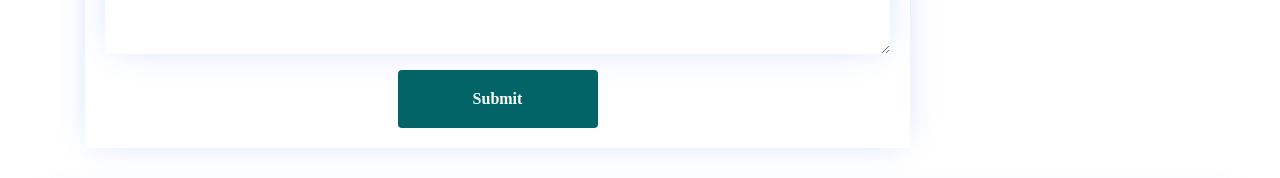
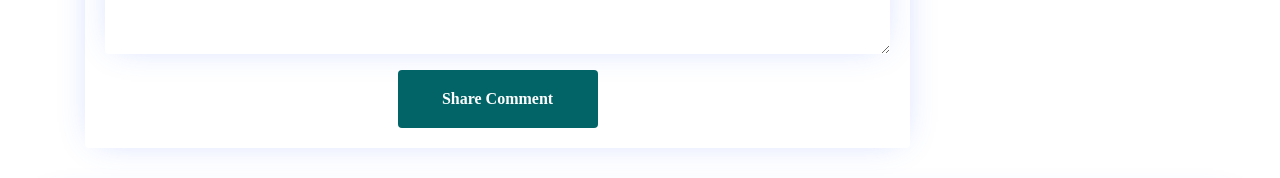
Before and after one commit to HimashaNethmini/Angular_BlogPost_App, an Angular app: page /post in a window 1280 px wide. Shown: the part 1972-2150 px from the top of the page. Built offline with nearby package versions, Linux system fonts and the light colour scheme; a web font is replaced by a local one.

Commit message:
change button name

```diff
--- a/src/app/comments/comment-form/comment-form.component.html
+++ b/src/app/comments/comment-form/comment-form.component.html
@@ -15,7 +15,7 @@
 
             </div>
 
-            <button class="btn btn-info btn-block btn-sub">Submit</button>
+            <button class="btn btn-info btn-block btn-sub">Share Comment</button>
 
         </form>
 
```
